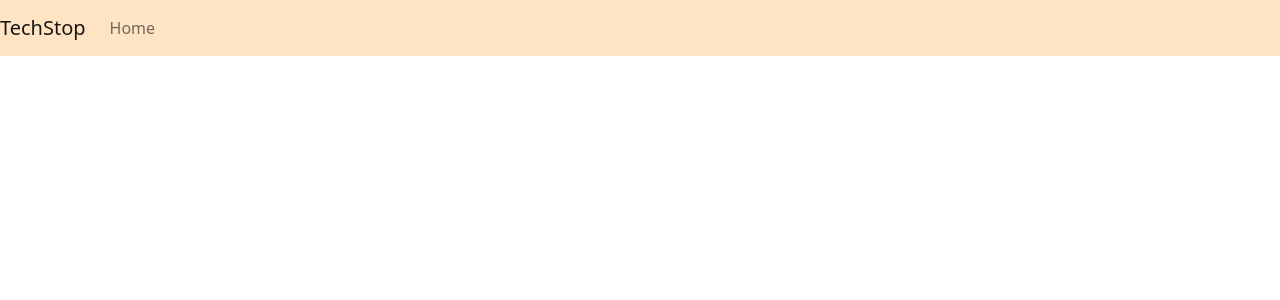
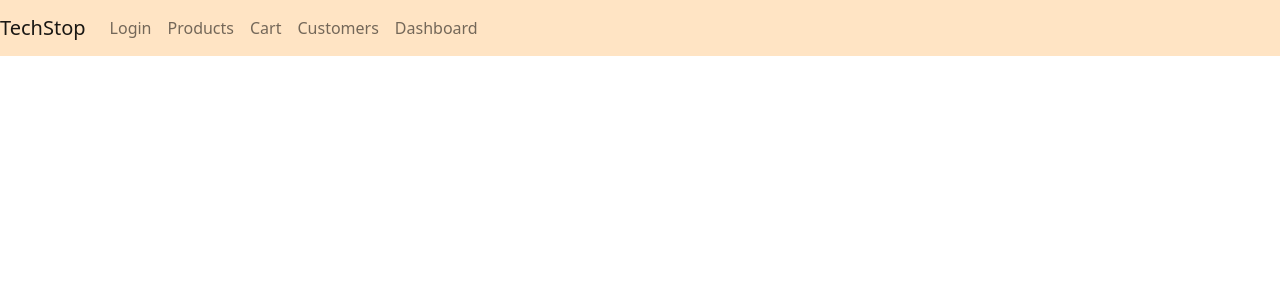
Before and after one commit to oscarwankaew/react-ecommerce, a React (Create React App) app in the folder my-app/: page / in a window 1280 px wide. Shown: the top 300 px of the page. Built offline with nearby package versions, Linux system fonts and the light colour scheme.

Commit message:
adding direct links to navbar

```diff
--- a/my-app/src/App.jsx
+++ b/my-app/src/App.jsx
@@ -4,24 +4,24 @@ import Dashboard from "./Dashboard";
  import Login from "./Login";
  import ShoppingCart from "./ShoppingCart";
  import CustomerList from "./CustomerList";
-import { Routes, Route } from "react-router";
-import { BrowserRouter } from "react-router-dom";
+ import { BrowserRouter as Router, Route, Routes } from "react-router-dom";
  import NoMatchPage from "./NoMatchPage";
 
-export default class App extends Component{
-  render(){
+ export default class App extends Component {
+   render() {
      return (
-      <BrowserRouter>
+       <Router>
          <NavBar />
+         <div className="container-fluid">
            <Routes>
              <Route path="/" exact component={Login} />
              <Route path="/dashboard" exact component={Dashboard} />
              <Route path="/customers" exact component={CustomerList} />
              <Route path="/cart" exact component={ShoppingCart} />
-          <Route path="*" exact component={NoMatchPage} />
+             <Route path="*" component={NoMatchPage} />
            </Routes>
-
-      </BrowserRouter>
+         </div>
+       </Router>
      );
    }
  }
--- a/my-app/src/NavBar.jsx
+++ b/my-app/src/NavBar.jsx
@@ -13,7 +13,19 @@ class NavBar extends Component{
           <div className="collapse navbar-collapse" id="navbarSupportedContent">
             <ul className="navbar-nav mr-auto">
               <li className="nav-item">
-                <a className="nav-link" href="/">Home</a>
+                <a className="nav-link" href="/">Login</a>
+              </li>
+              <li className="nav-item">
+                <a className="nav-link" href="/">Products</a>
+              </li>
+              <li className="nav-item">
+                <a className="nav-link" href="/">Cart</a>
+              </li>
+              <li className="nav-item">
+                <a className="nav-link" href="/">Customers</a>
+              </li>
+              <li className="nav-item">
+                <a className="nav-link" href="/">Dashboard</a>
               </li>
             </ul>
 
```
Lines whose indentation alone changed are shown as unchanged.
